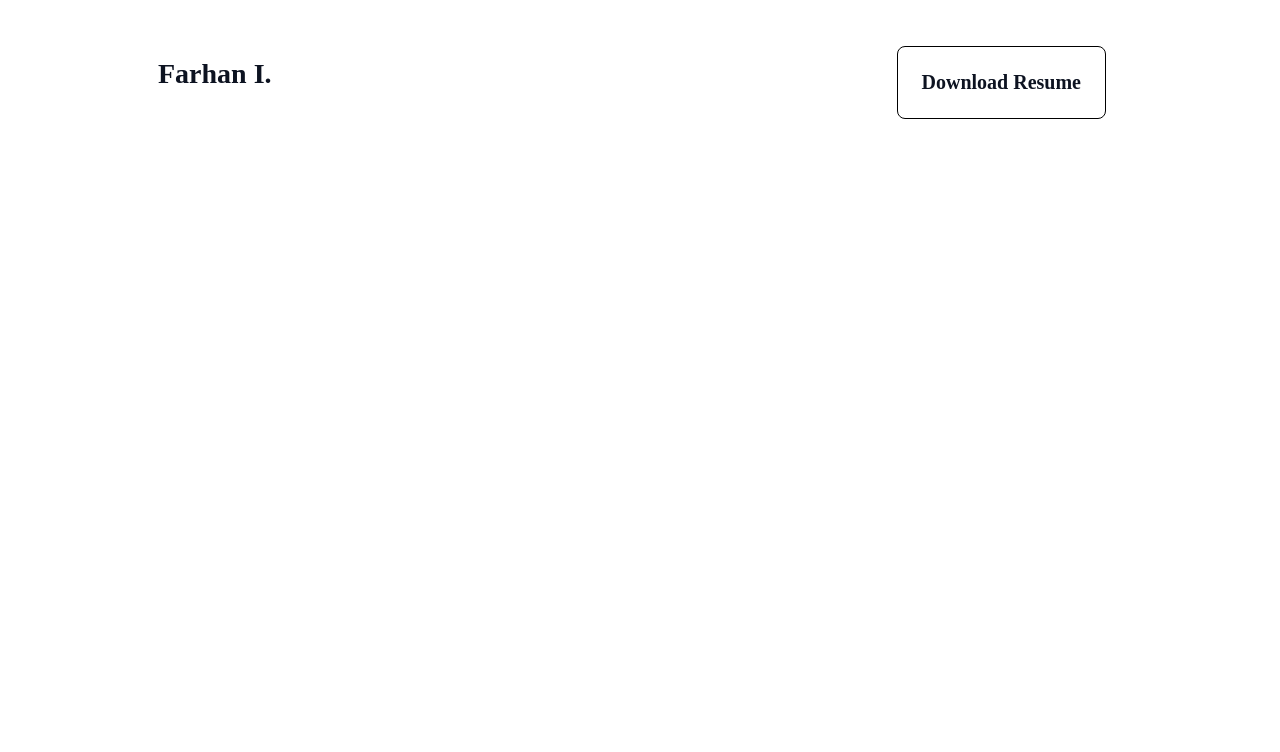
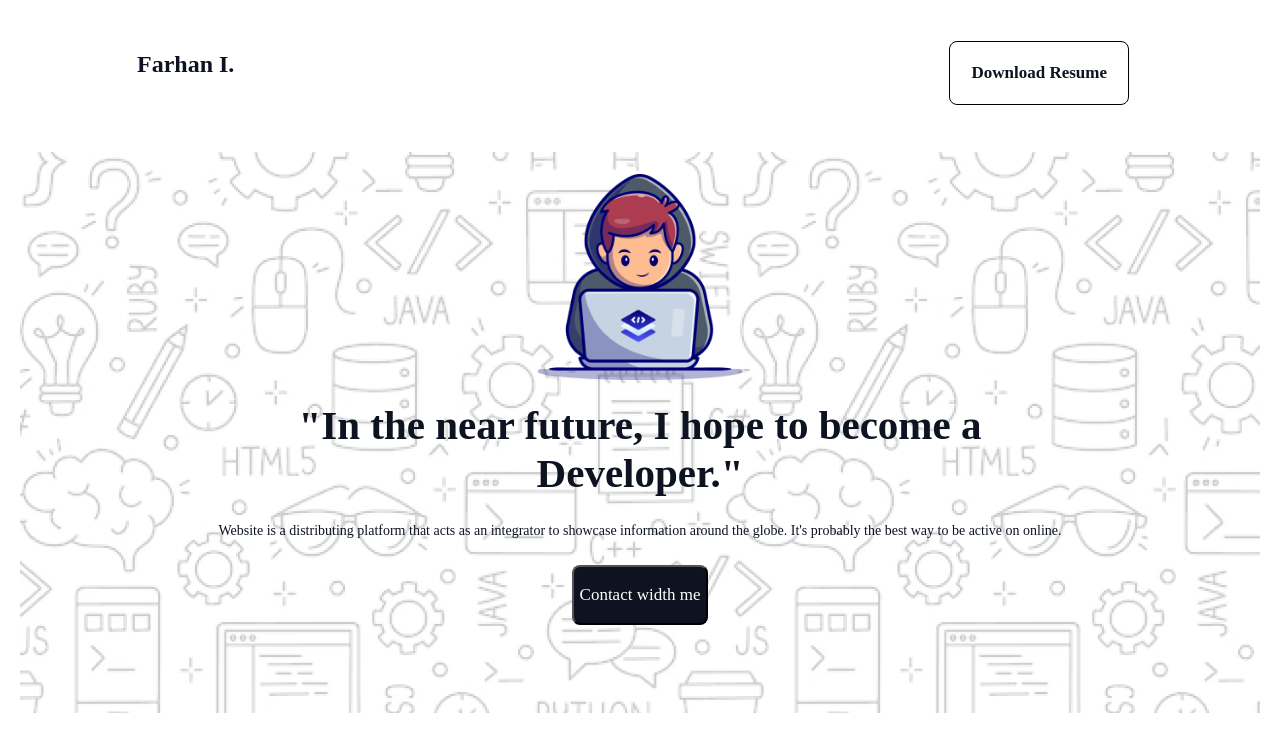
Before and after one commit to farhan-ishraq-tushar/assignment-1, a plain HTML site: page index.html in a window 1280 px wide. Drawn offline with Linux system fonts and the light colour scheme; a web font is replaced by a local one.

Commit message:
heading-hero-section

```diff
--- a/index.html
+++ b/index.html
@@ -12,6 +12,19 @@
             <p class="nav-tex1">Farhan I.</p>
             <p class="nav-tex2">Download Resume</p>
         </nav>
+
+        <section class="hero">
+            <img class="hero-img" src="./assets/Group.png" alt="Hero Image">
+            <h1 class="hero-heading">
+                "In the near future, I hope to become a <br>   Developer."
+            </h1>
+            <p class="hero-text">
+                Website is a distributing platform that acts as an integrator to showcase information around the globe. It's probably the best way to be active on online.
+            </p>
+            <button class="hero-btn">
+                <p>Contact width me</p>
+            </button>
+        </section>
     </header>
 
     <main></main>
--- a/styles/style.css
+++ b/styles/style.css
@@ -10,23 +10,68 @@ nav{
 .nav-tex1{
     color: rgb(13, 19, 33);
     font-family: Azeret Mono;
-    font-size: 28px;
-    font-weight: 800;
+    font-size: 24px;
+    font-weight: 688;
     letter-spacing: 0%;
     text-align: left;
-    margin-top: 50px;
-    margin-left: 150px;
+    margin-top: 43px;
+    margin-left: 129px;
 }
 .nav-tex2{
     color: rgb(13, 19, 33);
     font-family: Azeret Mono;
-    font-size: 20px;
+    font-size: 17px;
     font-weight: 600;
-    line-height: 23px;
+    line-height: 20px;
     text-align: center;
     border: 1px solid black;
     border-radius: 8px;
-    padding: 24px;
-    margin-top: 38px;
-    margin-right: 166px;
+    padding: 21px;
+    margin-top: 33px;
+    margin-right: 143px;
 }
+
+/* hero-section styles */
+.hero{
+    display: flex;
+    flex-direction: column;
+    height: 561px;
+    width: 1240px;
+    background-image: url(../assets/Hero-bg.png);
+    background-repeat: no-repeat;
+    align-items: center;
+    text-align: center;
+    margin: 0 auto;
+    margin-top: 30px;
+}
+.hero-img{
+    margin-top: 22px;
+    height: 206px;
+    width: 206px;
+}
+.hero-heading{
+    color: rgb(13, 19, 33);
+    font-family: Azeret Mono;
+    font-size: 41px;
+    margin: 21px 100px 0px 100px;
+    /* line-height: 58px; */
+}
+.hero-text{
+    color: rgb(13, 19, 33);
+    font-family: Azeret Mono;
+    font-size: 14px;
+    font-weight: 400;
+    line-height: 26px;
+    margin: 21px 100px 0px 100px;
+}
+.hero-btn{
+    border-radius: 8px;
+    background: rgb(13, 19, 33);
+    color: white;
+    font-family: Azeret Mono;
+    font-size: 17px;
+    margin-top: 21px;
+}
+.hero-btn:hover{
+    opacity: 0.6;
+}
```
